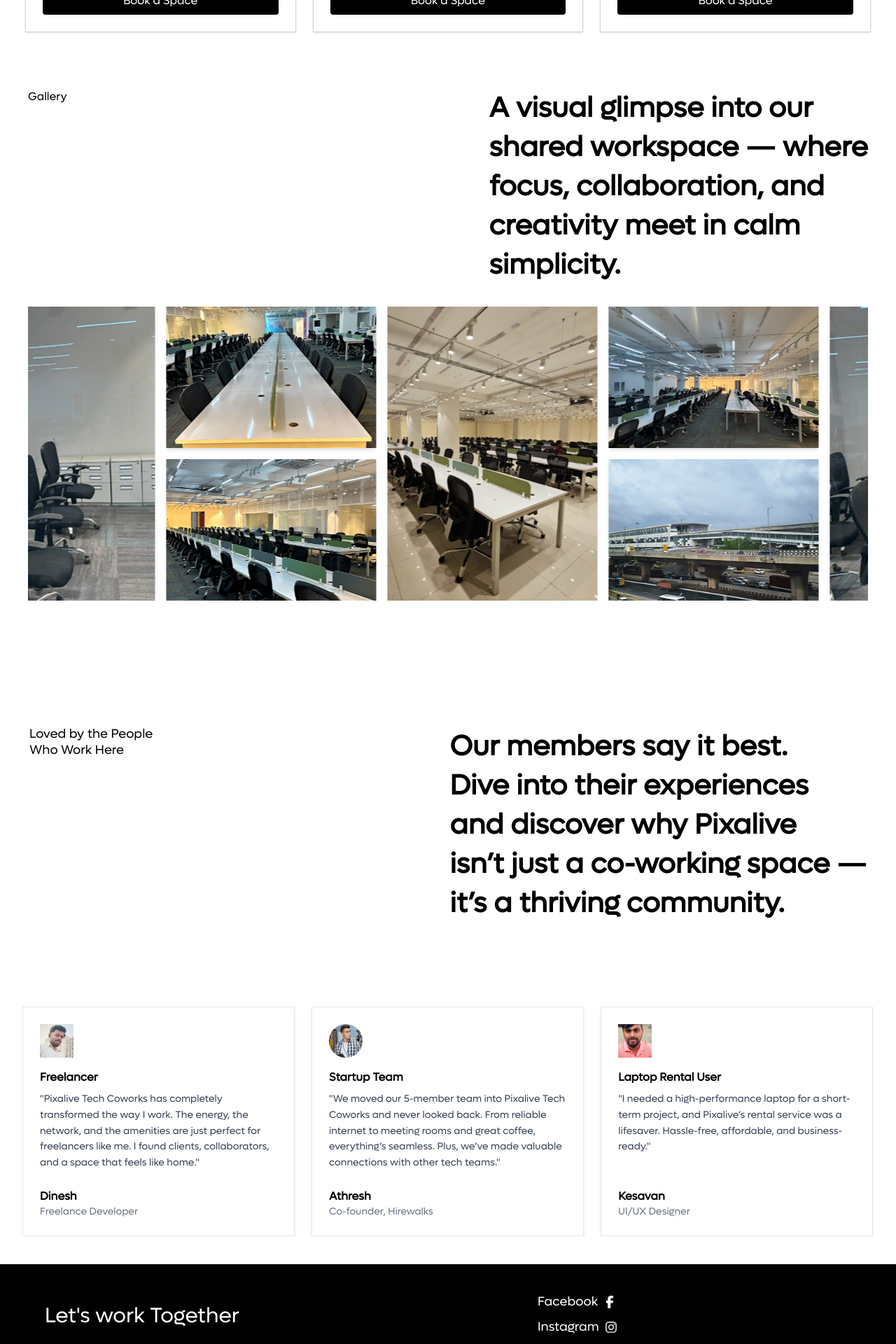
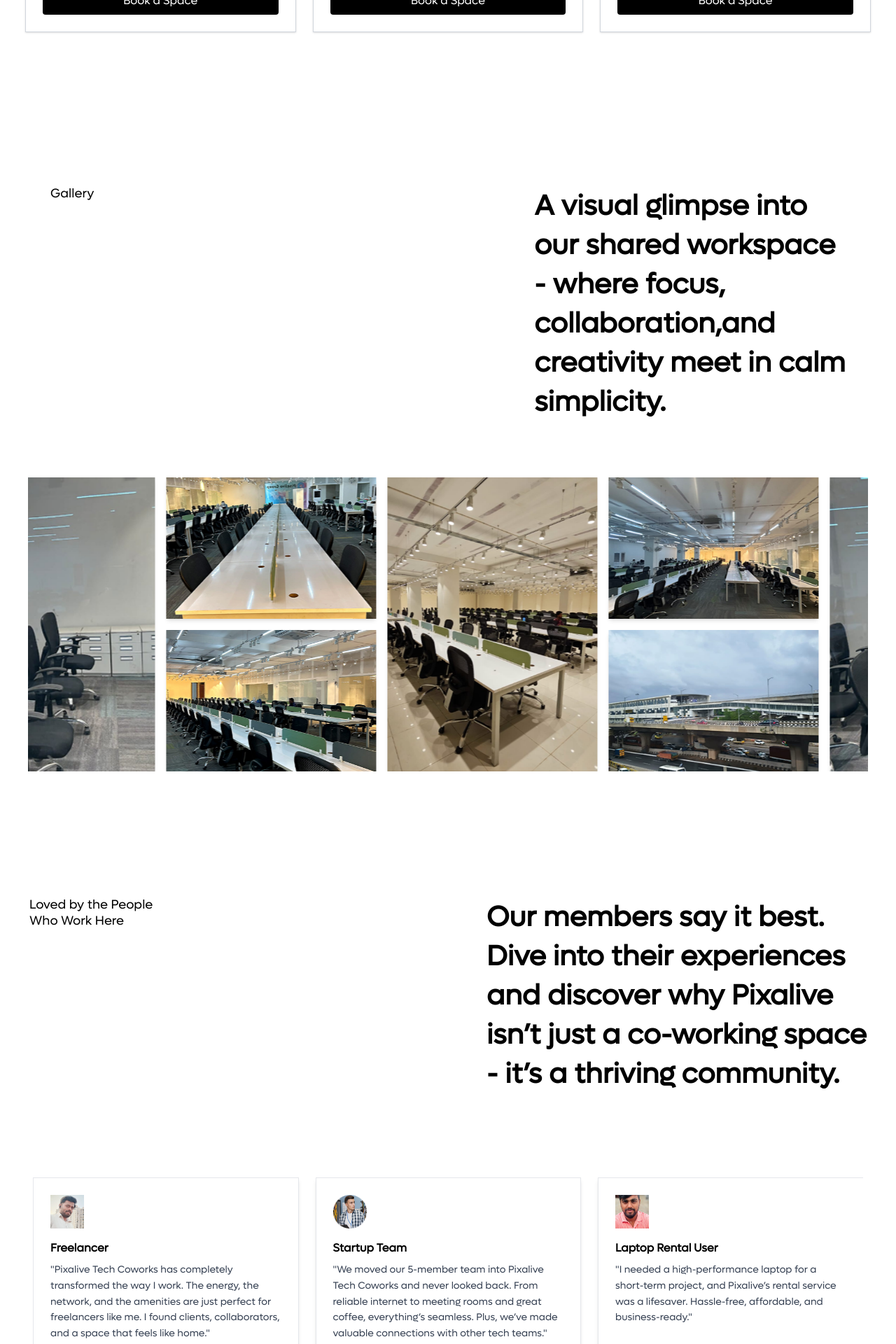
Before and after one commit to mayakannan2002/Pixalive_coworks, a React (Vite) app: page / in a window 1280 px wide. Shown: the part 5000-6920 px from the top of the page at 70% size. Built offline with nearby package versions, Linux system fonts and the light colour scheme.

Commit message:
corrections commit

```diff
--- a/src/components/Contact.jsx
+++ b/src/components/Contact.jsx
@@ -138,7 +138,7 @@
                     GET IN TOUCH <br className="hidden sm:block" /> WITH US
                 </h2>
                 <div className="text-[36px] sm:text-[44px] font-normal mt-4 md:mt-0">
-                    S-F <span className="text-[24px] sm:text-[30px]">©</span> 2025
+                    S-F <span className="text-[24px] sm:text-[30px]">@</span> 2025
                 </div>
             </div>
 
--- a/src/components/Footer.jsx
+++ b/src/components/Footer.jsx
@@ -3,8 +3,8 @@
 
 const Footer = () => {
   return (
-    <div className="bg-black px-6 md:px-16 py-10 overflow-hidden relative">
-      <div className="w-full max-w-7xl mx-auto text-white">
+    <div className="bg-black  max-w-[1280px] px-6 md:px-14 py-10 overflow-hidden relative">
+      <div className="w-full max-w-[1280px] mx-auto text-white">
         <div className="flex flex-col md:flex-row justify-between gap-10 text-sm">
 
           {/* Left Section */}
--- a/src/components/Locations.jsx
+++ b/src/components/Locations.jsx
@@ -56,14 +56,36 @@
         }
       `}</style>
 
+
+
+       <section className="max-w-[1260px] mx-auto flex flex-col md:flex-row items-center md:items-start justify-between gap-6 px-4 sm:px-6 md:px-8 mt-[80px] md:mt-[140px] mb-[80px]">
+
+            {/* Left small heading */}
+            <div className="w-full md:w-/3 flex justify-center md:justify-start">
+                <p className="text-[16px] sm:text-[18px] text-black text-center md:text-left leading-tight">Gallery
+                </p>
+            </div>
+
+            {/* Right main heading */}
+            <div className="w-full md:w-2/3 flex justify-center md:justify-end">
+                <h1 className="text-[20px] sm:text-[30px] md:text-[40px] leading-[140%] font-semibold text-black text-center md:text-left max-w-[600px]">
+                     A visual glimpse into our
+                    shared workspace - where
+                    focus, collaboration,and
+                    creativity meet in calm
+                    simplicity.                </h1>
+            </div>
+
+        </section>
+
       {/* Header */}
-    <div className="flex flex-col sm:flex-row sm:justify-between sm:items-start items-center justify-center text-center mb-8 gap-y-6 sm:gap-y-0">
-        <h2 className="text-md font-medium mb-2 sm:mb-0 sm:mr-4">Gallery</h2>
-        <p className="text-[20px] sm:text-[30px] md:text-[40px] leading-[140%] font-semibold text-black sm:text-left max-w-[600px]">
+    {/* <div className="  max-w-[1260px]  flex flex-col sm:flex-row sm:justify-between sm:items-start items-center justify-center text-center mb-8 gap-y-6 sm:gap-y-0">
+        <h2 className=" max-w-[1260px] text-md font-medium mb-2 sm:mb-0 sm:mr-4">Gallery</h2>
+        <p className=" max-w-[1260px] text-[20px] sm:text-[30px] md:text-[40px] leading-[140%] font-semibold text-black sm:text-left">
           A visual glimpse into our <br />shared workspace — where<br /> focus, collaboration,
           and <br />creativity meet in calm <br />simplicity.
         </p>
-    </div>
+    </div> */}
 
 
       {/* Looping Gallery */}
--- a/src/components/Testimonials.jsx
+++ b/src/components/Testimonials.jsx
@@ -99,7 +99,7 @@
             Our members say it best. <br />
             Dive into their experiences <br />
             and discover why Pixalive <br />
-            isn’t just a co-working space — <br />
+            isn’t just a co-working space <br />-
             it’s a thriving community.
           </h1>
         </div>
@@ -107,7 +107,7 @@
 
       {/* Testimonial Slider Section */}
       <section className="w-full bg-white py-10">
-        <div className="max-w-[1280px] mx-auto px-4 sm:px-6 md:px-8">
+        <div className="max-w-[1250px] mx-auto px-4 sm:px-6 md:px-8">
           <div
             ref={containerRef}
             className="flex gap-6 overflow-x-scroll scroll-smooth scrollbar-hide"
```
